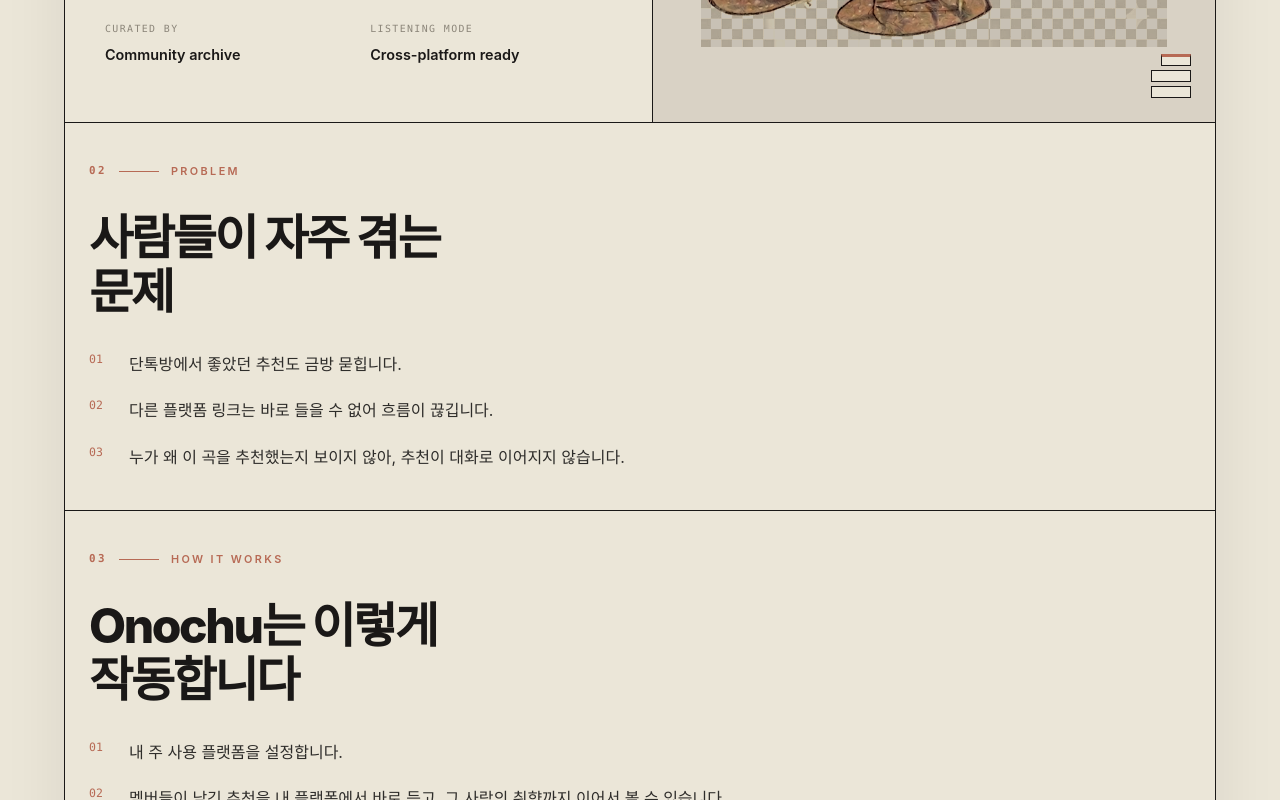
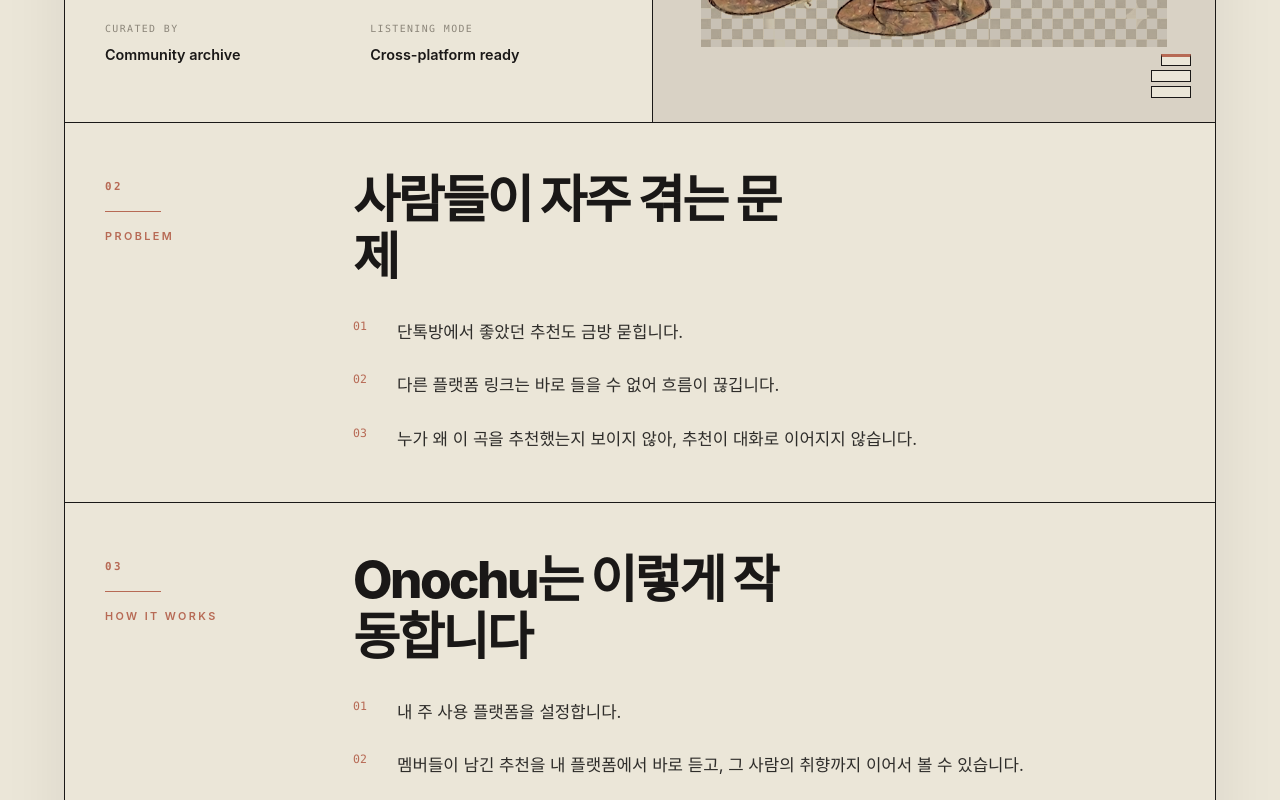
Before and after one commit to MrTMI-0315/onochu, a Next.js app: page / in a window 1280 px wide. Shown: the part 840-1640 px from the top of the page. Built offline with nearby package versions, Linux system fonts and the light colour scheme.

Commit message:
MB 65 : clean up landing desktop section density

```diff
--- a/components/landing-mobile-variant.tsx
+++ b/components/landing-mobile-variant.tsx
@@ -25,9 +25,9 @@ type SectionHeaderProps = {
 
 function SectionHeader({ num, label }: SectionHeaderProps) {
   return (
-    <div className="mb-8 flex items-center gap-3 text-[0.68rem] font-semibold uppercase tracking-[0.22em] text-[var(--primary-strong)]">
+    <div className="mb-8 flex items-center gap-3 text-[0.68rem] font-semibold uppercase tracking-[0.22em] text-[var(--primary-strong)] md:mb-0 md:flex-col md:items-start md:gap-4">
       <span className="font-mono">{num}</span>
-      <span className="h-px w-10 bg-[var(--primary-strong)]" />
+      <span className="h-px w-10 bg-[var(--primary-strong)] md:w-14" />
       <span>{label}</span>
     </div>
   );
@@ -39,13 +39,13 @@ type NumberedListProps = {
 
 function NumberedList({ items }: NumberedListProps) {
   return (
-    <div className="flex flex-col gap-5">
+    <div className="flex flex-col gap-5 md:gap-6">
       {items.map((item) => (
-        <div key={item.num} className="flex items-start gap-4">
+        <div key={item.num} className="flex items-start gap-4 md:gap-5">
           <div className="min-w-6 font-mono text-[0.72rem] text-[var(--primary-strong)]">
             {item.num}
           </div>
-          <p className="text-[1rem] leading-[1.65] text-[rgba(26,24,23,0.9)]">
+          <p className="text-[1rem] leading-[1.65] text-[rgba(26,24,23,0.9)] md:text-[1.05rem] md:leading-[1.75]">
             {item.text}
           </p>
         </div>
@@ -93,14 +93,18 @@ function LandingSection({
 }) {
   return (
     <section className="border-b border-[#1A1817] bg-[#EBE6D8]">
-      <div className="px-6 py-10">
+      <div className="px-6 py-10 md:grid md:grid-cols-[11rem_minmax(0,1fr)] md:gap-10 md:px-8 md:py-12 lg:grid-cols-[13rem_minmax(0,1fr)] lg:px-10">
+        <div className="md:pt-2">
           <SectionHeader num={num} label={label} />
+        </div>
+        <div className="md:max-w-3xl">
           {title ? (
-          <h2 className="mb-8 max-w-[11ch] text-[clamp(1.95rem,8vw,3rem)] font-extrabold leading-[1.12] tracking-[-0.05em] text-[#1A1817]">
+            <h2 className="mb-8 max-w-[11ch] text-[clamp(1.95rem,8vw,3rem)] font-extrabold leading-[1.12] tracking-[-0.05em] text-[#1A1817] md:max-w-[13ch] md:text-[clamp(2.35rem,4vw,3.4rem)]">
               {title}
             </h2>
           ) : null}
           {children}
+        </div>
       </div>
     </section>
   );
```
Lines whose indentation alone changed are shown as unchanged.
